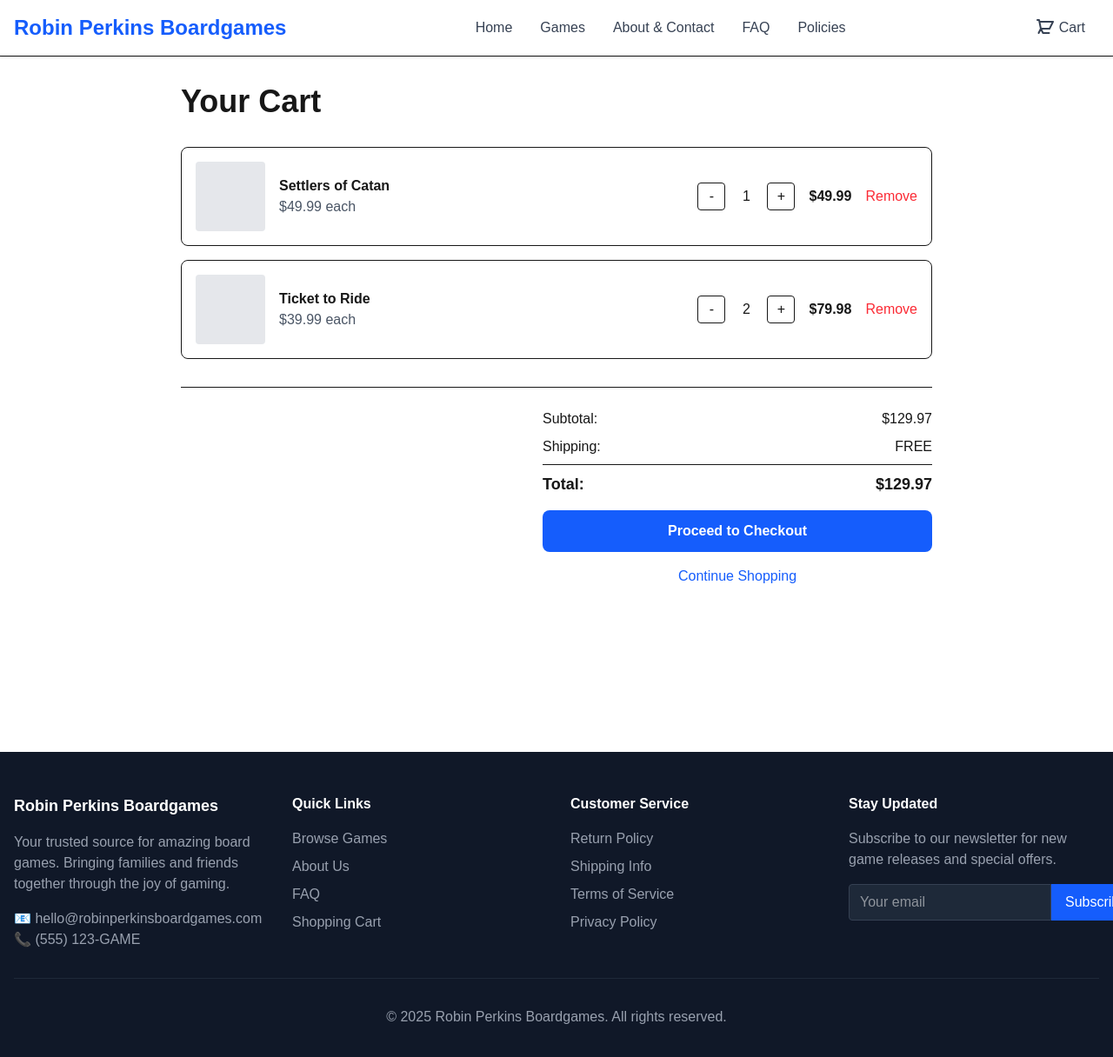
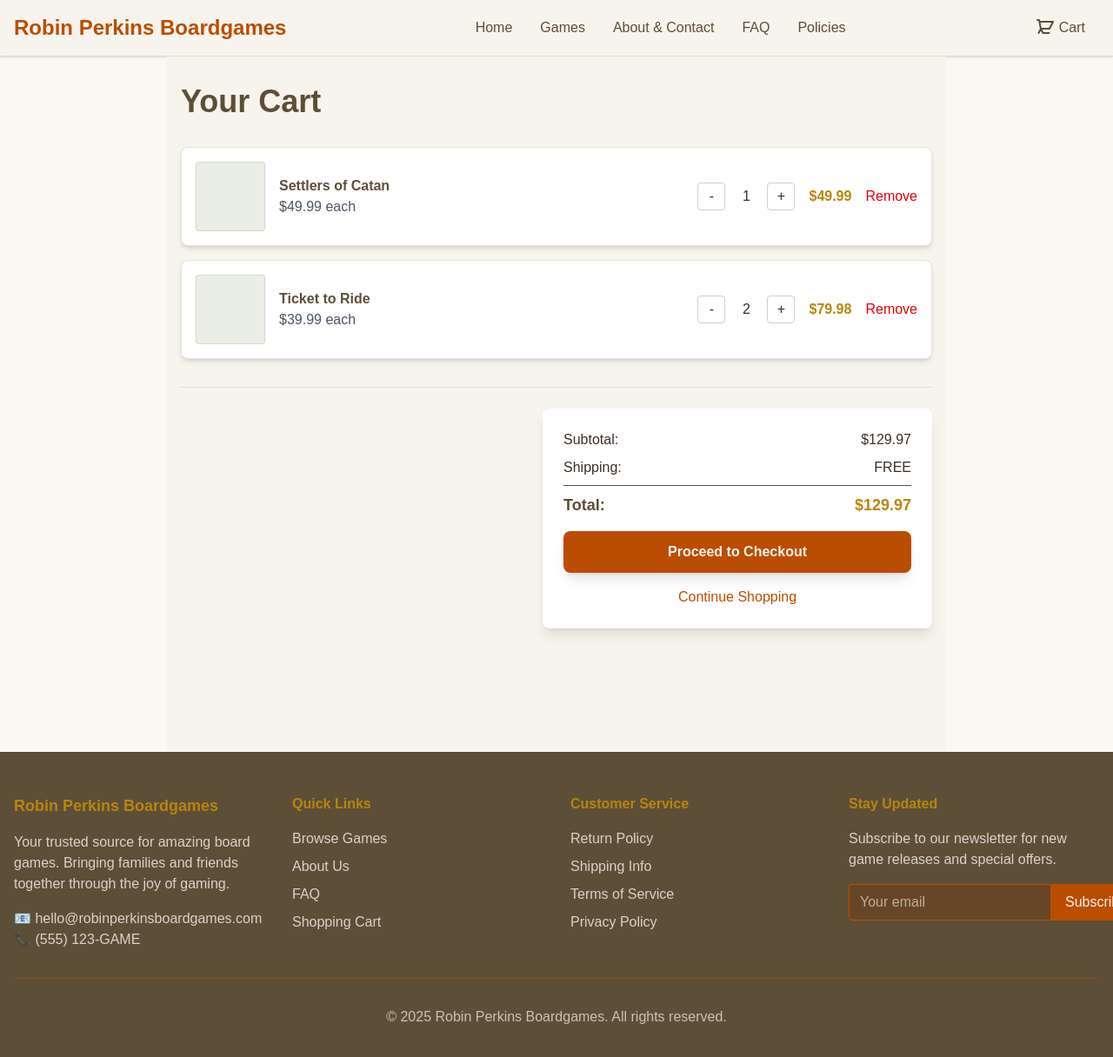
Before and after one commit to givenministryLLC/given-ministry-boardgames, a Next.js app: page /cart in a window 1280 px wide. Shown: the top 1216 px of the page at 87% size. Built offline with nearby package versions, Linux system fonts and the light colour scheme.

Commit message:
make colors more warm themed

```diff
--- a/src/app/cart/page.tsx
+++ b/src/app/cart/page.tsx
@@ -45,31 +45,33 @@ export default function CartPage() {
 
     if (cartItems.length === 0) {
         return (
-            <div className="max-w-4xl mx-auto px-4 py-8 text-center">
-                <h1 className="text-4xl font-bold mb-8">Your Cart</h1>
+            <div className="max-w-4xl mx-auto px-4 py-8 text-center bg-warm-cream min-h-screen">
+                <h1 className="text-4xl font-bold mb-8 text-deep-brown">Your Cart</h1>
+                <div className="bg-white p-8 rounded-lg shadow-lg">
                     <p className="text-gray-600 mb-8">Your cart is empty</p>
                     <Link
                         href="/games"
-                    className="bg-blue-600 text-white px-6 py-3 rounded-lg font-semibold hover:bg-blue-700 transition-colors"
+                        className="bg-amber-700 text-warm-cream px-6 py-3 rounded-lg font-semibold hover:bg-amber-800 transition-colors"
                     >
                         Continue Shopping
                     </Link>
+                </div>
             </div>
         );
     }
 
     return (
-        <div className="max-w-4xl mx-auto px-4 py-8">
-            <h1 className="text-4xl font-bold mb-8">Your Cart</h1>
+        <div className="max-w-4xl mx-auto px-4 py-8 bg-warm-cream min-h-screen">
+            <h1 className="text-4xl font-bold mb-8 text-deep-brown">Your Cart</h1>
 
             {/* Cart Items */}
             <div className="space-y-4 mb-8">
                 {cartItems.map((item) => (
-                    <div key={item.id} className="flex items-center gap-4 p-4 border rounded-lg">
-                        <div className="bg-gray-200 w-20 h-20 rounded"></div>
+                    <div key={item.id} className="flex items-center gap-4 p-4 border border-sage-green/30 rounded-lg bg-white shadow-md">
+                        <div className="bg-sage-green/20 w-20 h-20 rounded border border-sage-green/30"></div>
 
                         <div className="flex-1">
-                            <Link href={`/games/${item.handle}`} className="font-semibold hover:text-blue-600">
+                            <Link href={`/games/${item.handle}`} className="font-semibold hover:text-amber-700 text-deep-brown">
                                 {item.name}
                             </Link>
                             <p className="text-gray-600">${item.price.toFixed(2)} each</p>
@@ -78,26 +80,26 @@ export default function CartPage() {
                         <div className="flex items-center gap-2">
                             <button
                                 onClick={() => updateQuantity(item.id, item.quantity - 1)}
-                                className="w-8 h-8 border rounded flex items-center justify-center hover:bg-gray-100"
+                                className="w-8 h-8 border border-sage-green/50 rounded flex items-center justify-center hover:bg-sage-green/10"
                             >
                                 -
                             </button>
                             <span className="w-8 text-center">{item.quantity}</span>
                             <button
                                 onClick={() => updateQuantity(item.id, item.quantity + 1)}
-                                className="w-8 h-8 border rounded flex items-center justify-center hover:bg-gray-100"
+                                className="w-8 h-8 border border-sage-green/50 rounded flex items-center justify-center hover:bg-sage-green/10"
                             >
                                 +
                             </button>
                         </div>
 
-                        <div className="font-semibold">
+                        <div className="font-semibold text-gold">
                             ${(item.price * item.quantity).toFixed(2)}
                         </div>
 
                         <button
                             onClick={() => updateQuantity(item.id, 0)}
-                            className="text-red-500 hover:text-red-700"
+                            className="text-red-600 hover:text-red-800"
                         >
                             Remove
                         </button>
@@ -106,8 +108,8 @@ export default function CartPage() {
             </div>
 
             {/* Cart Summary */}
-            <div className="border-t pt-6">
-                <div className="max-w-md ml-auto">
+            <div className="border-t border-sage-green/30 pt-6">
+                <div className="max-w-md ml-auto bg-white p-6 rounded-lg shadow-lg">
                     <div className="space-y-2 mb-4">
                         <div className="flex justify-between">
                             <span>Subtotal:</span>
@@ -118,24 +120,24 @@ export default function CartPage() {
                             <span>{shipping === 0 ? 'FREE' : `$${shipping.toFixed(2)}`}</span>
                         </div>
                         {shipping > 0 && (
-                            <p className="text-sm text-gray-600">Free shipping on orders over $50</p>
+                            <p className="text-sm text-amber-700">Free shipping on orders over $50</p>
                         )}
-                        <div className="flex justify-between font-bold text-lg border-t pt-2">
+                        <div className="flex justify-between font-bold text-lg border-t pt-2 text-deep-brown">
                             <span>Total:</span>
-                            <span>${total.toFixed(2)}</span>
+                            <span className="text-gold">${total.toFixed(2)}</span>
                         </div>
                     </div>
 
                     <button
                         onClick={handleCheckout}
-                        className="w-full bg-blue-600 text-white py-3 rounded-lg font-semibold hover:bg-blue-700 transition-colors mb-4"
+                        className="w-full bg-amber-700 text-warm-cream py-3 rounded-lg font-semibold hover:bg-amber-800 transition-colors mb-4 shadow-lg"
                     >
                         Proceed to Checkout
                     </button>
 
                     <Link
                         href="/games"
-                        className="block text-center text-blue-600 hover:text-blue-700"
+                        className="block text-center text-amber-700 hover:text-amber-800"
                     >
                         Continue Shopping
                     </Link>
--- a/src/app/globals.css
+++ b/src/app/globals.css
@@ -1,21 +1,39 @@
 @import "tailwindcss";
 
 :root {
-  --background: #ffffff;
-  --foreground: #171717;
+  --background: #faf8f3;
+  --foreground: #3c2e26;
+  --primary: #8b6914;
+  --primary-dark: #6b5010;
+  --secondary: #7a8471;
+  --accent: #c4975a;
+  --warm-cream: #f7f4ed;
+  --sage-green: #9ca986;
+  --deep-brown: #5d4e37;
+  --gold: #b8860b;
 }
 
 @theme inline {
   --color-background: var(--background);
   --color-foreground: var(--foreground);
+  --color-primary: var(--primary);
+  --color-primary-dark: var(--primary-dark);
+  --color-secondary: var(--secondary);
+  --color-accent: var(--accent);
+  --color-warm-cream: var(--warm-cream);
+  --color-sage-green: var(--sage-green);
+  --color-deep-brown: var(--deep-brown);
+  --color-gold: var(--gold);
   --font-sans: var(--font-geist-sans);
   --font-mono: var(--font-geist-mono);
 }
 
 @media (prefers-color-scheme: dark) {
   :root {
-    --background: #0a0a0a;
-    --foreground: #ededed;
+    --background: #2c241d;
+    --foreground: #f0ede5;
+    --primary: #d4af37;
+    --primary-dark: #b8941f;
   }
 }
 
--- a/src/components/Footer.tsx
+++ b/src/components/Footer.tsx
@@ -2,16 +2,16 @@ import Link from 'next/link';
 
 export default function Footer() {
     return (
-        <footer className="bg-gray-900 text-white">
+        <footer className="bg-deep-brown text-warm-cream">
             <div className="max-w-7xl mx-auto px-4 py-12">
                 <div className="grid grid-cols-1 md:grid-cols-4 gap-8">
                     {/* Company Info */}
                     <div>
-                        <h3 className="text-lg font-semibold mb-4">Robin Perkins Boardgames</h3>
-                        <p className="text-gray-400 mb-4">
+                        <h3 className="text-lg font-semibold mb-4 text-gold">Robin Perkins Boardgames</h3>
+                        <p className="text-warm-cream/80 mb-4">
                             Your trusted source for amazing board games. Bringing families and friends together through the joy of gaming.
                         </p>
-                        <p className="text-gray-400">
+                        <p className="text-warm-cream/80">
                             📧 hello@robinperkinsboardgames.com<br />
                             📞 (555) 123-GAME
                         </p>
@@ -19,25 +19,25 @@ export default function Footer() {
 
                     {/* Quick Links */}
                     <div>
-                        <h4 className="font-semibold mb-4">Quick Links</h4>
-                        <ul className="space-y-2 text-gray-400">
+                        <h4 className="font-semibold mb-4 text-gold">Quick Links</h4>
+                        <ul className="space-y-2 text-warm-cream/80">
                             <li>
-                                <Link href="/games" className="hover:text-white transition-colors">
+                                <Link href="/games" className="hover:text-gold transition-colors">
                                     Browse Games
                                 </Link>
                             </li>
                             <li>
-                                <Link href="/about" className="hover:text-white transition-colors">
+                                <Link href="/about" className="hover:text-gold transition-colors">
                                     About Us
                                 </Link>
                             </li>
                             <li>
-                                <Link href="/faq" className="hover:text-white transition-colors">
+                                <Link href="/faq" className="hover:text-gold transition-colors">
                                     FAQ
                                 </Link>
                             </li>
                             <li>
-                                <Link href="/cart" className="hover:text-white transition-colors">
+                                <Link href="/cart" className="hover:text-gold transition-colors">
                                     Shopping Cart
                                 </Link>
                             </li>
@@ -46,25 +46,25 @@ export default function Footer() {
 
                     {/* Customer Service */}
                     <div>
-                        <h4 className="font-semibold mb-4">Customer Service</h4>
-                        <ul className="space-y-2 text-gray-400">
+                        <h4 className="font-semibold mb-4 text-gold">Customer Service</h4>
+                        <ul className="space-y-2 text-warm-cream/80">
                             <li>
-                                <Link href="/policies" className="hover:text-white transition-colors">
+                                <Link href="/policies" className="hover:text-gold transition-colors">
                                     Return Policy
                                 </Link>
                             </li>
                             <li>
-                                <Link href="/policies" className="hover:text-white transition-colors">
+                                <Link href="/policies" className="hover:text-gold transition-colors">
                                     Shipping Info
                                 </Link>
                             </li>
                             <li>
-                                <Link href="/policies" className="hover:text-white transition-colors">
+                                <Link href="/policies" className="hover:text-gold transition-colors">
                                     Terms of Service
                                 </Link>
                             </li>
                             <li>
-                                <Link href="/policies" className="hover:text-white transition-colors">
+                                <Link href="/policies" className="hover:text-gold transition-colors">
                                     Privacy Policy
                                 </Link>
                             </li>
@@ -73,17 +73,17 @@ export default function Footer() {
 
                     {/* Newsletter */}
                     <div>
-                        <h4 className="font-semibold mb-4">Stay Updated</h4>
-                        <p className="text-gray-400 mb-4">
+                        <h4 className="font-semibold mb-4 text-gold">Stay Updated</h4>
+                        <p className="text-warm-cream/80 mb-4">
                             Subscribe to our newsletter for new game releases and special offers.
                         </p>
                         <div className="flex">
                             <input
                                 type="email"
                                 placeholder="Your email"
-                                className="flex-1 px-3 py-2 bg-gray-800 border border-gray-700 rounded-l focus:outline-none focus:border-blue-500"
+                                className="flex-1 px-3 py-2 bg-amber-900/30 border border-amber-700 rounded-l focus:outline-none focus:border-gold text-warm-cream placeholder-warm-cream/60"
                             />
-                            <button className="bg-blue-600 px-4 py-2 rounded-r hover:bg-blue-700 transition-colors">
+                            <button className="bg-amber-700 px-4 py-2 rounded-r hover:bg-amber-600 transition-colors">
                                 Subscribe
                             </button>
                         </div>
@@ -91,7 +91,7 @@ export default function Footer() {
                 </div>
 
                 {/* Bottom Bar */}
-                <div className="border-t border-gray-800 mt-8 pt-8 text-center text-gray-400">
+                <div className="border-t border-amber-700/50 mt-8 pt-8 text-center text-warm-cream/70">
                     <p>&copy; {new Date().getFullYear()} Robin Perkins Boardgames. All rights reserved.</p>
                 </div>
             </div>
--- a/src/components/Header.tsx
+++ b/src/components/Header.tsx
@@ -7,29 +7,29 @@ export default function Header() {
     const [isMenuOpen, setIsMenuOpen] = useState(false);
 
     return (
-        <header className="bg-white shadow-sm border-b">
+        <header className="bg-warm-cream shadow-sm border-b border-sage-green/30">
             <div className="max-w-7xl mx-auto px-4">
                 <div className="flex justify-between items-center h-16">
                     {/* Logo */}
-                    <Link href="/" className="text-2xl font-bold text-blue-600">
+                    <Link href="/" className="text-2xl font-bold text-amber-700">
                         Robin Perkins Boardgames
                     </Link>
 
                     {/* Desktop Navigation */}
                     <nav className="hidden md:flex space-x-8">
-                        <Link href="/" className="text-gray-700 hover:text-blue-600 transition-colors">
+                        <Link href="/" className="text-deep-brown hover:text-amber-700 transition-colors">
                             Home
                         </Link>
-                        <Link href="/games" className="text-gray-700 hover:text-blue-600 transition-colors">
+                        <Link href="/games" className="text-deep-brown hover:text-amber-700 transition-colors">
                             Games
                         </Link>
-                        <Link href="/about" className="text-gray-700 hover:text-blue-600 transition-colors">
+                        <Link href="/about" className="text-deep-brown hover:text-amber-700 transition-colors">
                             About & Contact
                         </Link>
-                        <Link href="/faq" className="text-gray-700 hover:text-blue-600 transition-colors">
+                        <Link href="/faq" className="text-deep-brown hover:text-amber-700 transition-colors">
                             FAQ
                         </Link>
-                        <Link href="/policies" className="text-gray-700 hover:text-blue-600 transition-colors">
+                        <Link href="/policies" className="text-deep-brown hover:text-amber-700 transition-colors">
                             Policies
                         </Link>
                     </nav>
@@ -38,7 +38,7 @@ export default function Header() {
                     <div className="flex items-center space-x-4">
                         <Link
                             href="/cart"
-                            className="text-gray-700 hover:text-blue-600 transition-colors flex items-center"
+                            className="text-deep-brown hover:text-amber-700 transition-colors flex items-center"
                         >
                             <svg className="w-6 h-6" fill="none" stroke="currentColor" viewBox="0 0 24 24">
                                 <path strokeLinecap="round" strokeLinejoin="round" strokeWidth={2} d="M3 3h2l.4 2M7 13h10l4-8H5.4m0 0L7 13m0 0l-2.5 5M7 13l2.5 5m0 0h7" />
@@ -49,7 +49,7 @@ export default function Header() {
                         {/* Mobile menu button */}
                         <button
                             onClick={() => setIsMenuOpen(!isMenuOpen)}
-                            className="md:hidden text-gray-700 hover:text-blue-600"
+                            className="md:hidden text-deep-brown hover:text-amber-700"
                         >
                             <svg className="w-6 h-6" fill="none" stroke="currentColor" viewBox="0 0 24 24">
                                 <path strokeLinecap="round" strokeLinejoin="round" strokeWidth={2} d="M4 6h16M4 12h16M4 18h16" />
@@ -60,39 +60,39 @@ export default function Header() {
 
                 {/* Mobile Navigation */}
                 {isMenuOpen && (
-                    <nav className="md:hidden py-4 border-t">
+                    <nav className="md:hidden py-4 border-t border-sage-green/30">
                         <div className="flex flex-col space-y-2">
                             <Link
                                 href="/"
-                                className="text-gray-700 hover:text-blue-600 py-2"
+                                className="text-deep-brown hover:text-amber-700 py-2"
                                 onClick={() => setIsMenuOpen(false)}
                             >
                                 Home
                             </Link>
                             <Link
                                 href="/games"
-                                className="text-gray-700 hover:text-blue-600 py-2"
+                                className="text-deep-brown hover:text-amber-700 py-2"
                                 onClick={() => setIsMenuOpen(false)}
                             >
                                 Games
                             </Link>
                             <Link
                                 href="/about"
-                                className="text-gray-700 hover:text-blue-600 py-2"
+                                className="text-deep-brown hover:text-amber-700 py-2"
                                 onClick={() => setIsMenuOpen(false)}
                             >
                                 About & Contact
                             </Link>
                             <Link
                                 href="/faq"
-                                className="text-gray-700 hover:text-blue-600 py-2"
+                                className="text-deep-brown hover:text-amber-700 py-2"
                                 onClick={() => setIsMenuOpen(false)}
                             >
                                 FAQ
                             </Link>
                             <Link
                                 href="/policies"
-                                className="text-gray-700 hover:text-blue-600 py-2"
+                                className="text-deep-brown hover:text-amber-700 py-2"
                                 onClick={() => setIsMenuOpen(false)}
                             >
                                 Policies
```
Also changed, not shown: src/app/games/[handle]/page.tsx (+12 -12 lines), src/app/games/page.tsx (+11 -11 lines), src/app/page.tsx (+16 -16 lines). Lines whose indentation alone changed are shown as unchanged.
